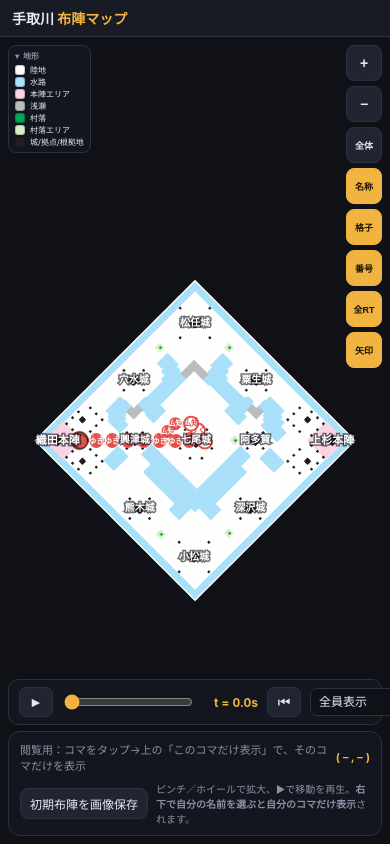
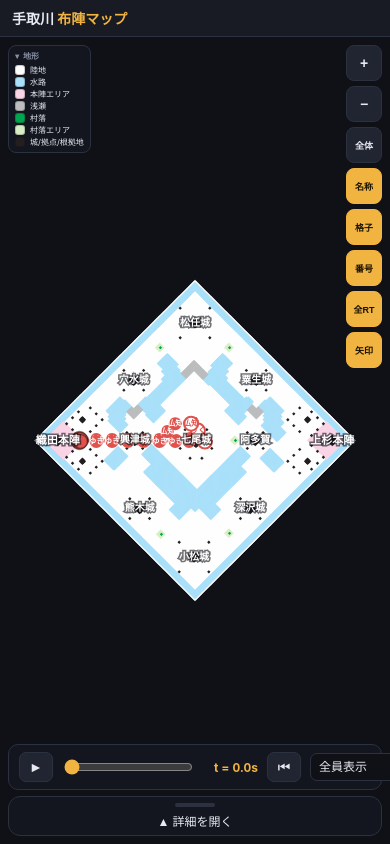
Before and after one commit to MO1563/tedori_map, a plain HTML site: page index.html in a window 390 px wide. Drawn offline with Linux system fonts and the light colour scheme.

Commit message:
Add files via upload

```diff
--- a/index.html
+++ b/index.html
@@ -110,6 +110,15 @@
   #vbar button{border:0;border-radius:16px;padding:7px 14px;font-size:13px;font-weight:700;cursor:pointer;background:var(--accent);color:#1a1300;touch-action:manipulation;flex:none}
   #vbar button.all{background:var(--panel2);color:var(--ink);border:1px solid var(--line)}
   body.pleft #vbar{left:calc((100% + var(--pw) + 16px) / 2)}
+  /* スマホ：詳細パネルを下にしまう */
+  #pcol{display:none;width:100%;border:0;background:transparent;color:var(--muted);font-size:12px;padding:0 0 6px;cursor:pointer;touch-action:manipulation;text-align:center}
+  #pcol::before{content:'';display:block;width:40px;height:4px;border-radius:2px;background:var(--line);margin:0 auto 5px}
+  @media(max-width:760px){
+    body:not(.pleft) #pcol{display:block}
+    body:not(.pleft) .panel.collapsed{padding:6px 11px 4px;overflow:hidden}
+    body:not(.pleft) .panel.collapsed>*:not(#pcol){display:none!important}
+    body:not(.pleft) .panel.collapsed #pcol{padding-bottom:2px;color:var(--ink)}
+  }
   :root{--pw:370px}
   body.pleft .panel{left:8px;right:auto;top:8px;bottom:8px;width:var(--pw);max-height:none}
   body.pleft .timebar{left:calc(var(--pw) + 16px);bottom:8px}
@@ -124,7 +133,7 @@
 </head>
 <body>
 <div id="app">
-  <header><h1>手取川 <span>布陣マップ</span></h1><div class="sub" id="hsub">v18 ・ Escで編集終了・操作パネル左配置（幅変更可）・担当拠点への矢印・1手削除・元に戻す</div></header>
+  <header><h1>手取川 <span>布陣マップ</span></h1><div class="sub" id="hsub">v19 ・ スマホで詳細をしまえる・Escで編集終了・操作パネル左配置（幅変更可）・担当拠点への矢印・1手削除・元に戻す</div></header>
   <div id="stage">
     <canvas id="cv"></canvas>
     <div class="toolbar">
@@ -157,6 +166,7 @@
     <div id="vbar"><span class="vd" id="vbdot"></span><span class="vn" id="vbname"></span><button id="vbonly">このコマだけ表示</button><button id="vball" class="all">全員表示</button></div>
     <div id="presize" title="ドラッグでパネルの幅を変更（ダブルクリックで元の幅）"></div>
     <div class="panel" id="panel">
+      <button id="pcol" type="button">▼ 詳細をしまう</button>
       <div class="ttl"><span id="ptitle">ユーザーを追加（役職をタップ → マスをタップ）</span><span class="coord" id="rcoord">( – , – )</span></div>
       <div class="chips">
         <div class="chip" data-role="先陣">先陣<small>移動8</small></div>
@@ -427,7 +437,7 @@ function render(){
       d.appendChild(mk('削除',()=>{u.wps.splice(i,1);replaceIdx=-1;recomputeAll([u]);render();draw();}));
       wl.appendChild(d);});
   }
-  renderMrow();renderFocus();renderVbar();
+  renderMrow();renderFocus();renderVbar();renderPcol();
   const dl=VIEW?[]:dupLabels(),db=$('dupbox');
   db.innerHTML=dl.length?`<div class="conf" style="background:#2a2110;border-color:#7a5a2b;color:#ffe2b0">⚠ コマの表示名（先頭2文字）が重複しています <b>${dl.length}件</b><br>${dl.map(([k,a])=>`<div>「<b style="color:#ffcf70">${esc(k)}</b>」：${a.map(esc).join(' ／ ')}</div>`).join('')}<div style="color:#c9b48a">名簿で名前を変えると区別できます（例：先頭を変える）</div></div>`:'';
   const cb=$('confbox');const CF=focusId?conflicts.filter(c=>c.a.id===focusId||c.b.id===focusId):conflicts;
@@ -467,6 +477,9 @@ $('urole').onchange=function(){const u=sel();if(!u)return;u.role=this.value;cons
 $('tgt').onclick=()=>{const u=sel();if(!u)return;arrowMode=!arrowMode;wpMode=false;replaceIdx=-1;render();};
 $('tgtdel').onclick=()=>{const u=sel();if(!u)return;u.target=null;arrowMode=false;render();draw();};
 $('tarw').onclick=function(){showArrows=!showArrows;this.classList.toggle('on',showArrows);draw();};
+function renderPcol(){const P=$('panel'),c=P.classList.contains('collapsed'),u=sel()||(focusId?units.find(z=>z.id===focusId):null);
+  $('pcol').textContent=c?`▲ ${VIEW?'詳細':'操作パネル'}を開く${u?`（${uname(u)}）`:''}`:`▼ ${VIEW?'詳細':'操作パネル'}をしまう`;}
+$('pcol').onclick=()=>{$('panel').classList.toggle('collapsed');renderPcol();};
 function renderVbar(){const vb=$('vbar');if(!VIEW){vb.classList.remove('show');return;}
   const u=sel(),f=focusId?units.find(z=>z.id===focusId):null,t=f||u;
   if(!t){vb.classList.remove('show');return;}
@@ -771,6 +784,7 @@ function persist(){if(restoring)return;if(VIEW){try{const f=focusId?units.find(u
 if(VIEW){restoring=true;applyCSV(VIEW_CSV,true);let me=null;try{me=new URLSearchParams(location.search).get('me')||localStorage.getItem(LSKEY+'_viewme');}catch(e){}
   if(me){const f=units.find(u=>uname(u)===me);if(f){focusId=f.id;selId=f.id;}}
   document.body.classList.add('view');document.title='手取川 布陣マップ（閲覧用）';
+  if(innerWidth<=760)$('panel').classList.add('collapsed');
   $('hsub').innerHTML='<span class="vbadge">閲覧用・編集不可</span>';
   $('hint').innerHTML='ピンチ／ホイールで拡大、▶で移動を再生。<b>右下で自分の名前を選ぶと自分のコマだけ表示</b>されます。';}
 else try{const sv=JSON.parse(localStorage.getItem(LSKEY)||'null');if(sv&&sv.csv){restoring=true;applyCSV(sv.csv,true);if(sv.focus){const f=units.find(u=>uname(u)===sv.focus);if(f){focusId=f.id;selId=f.id;}}}}catch(e){}
```
